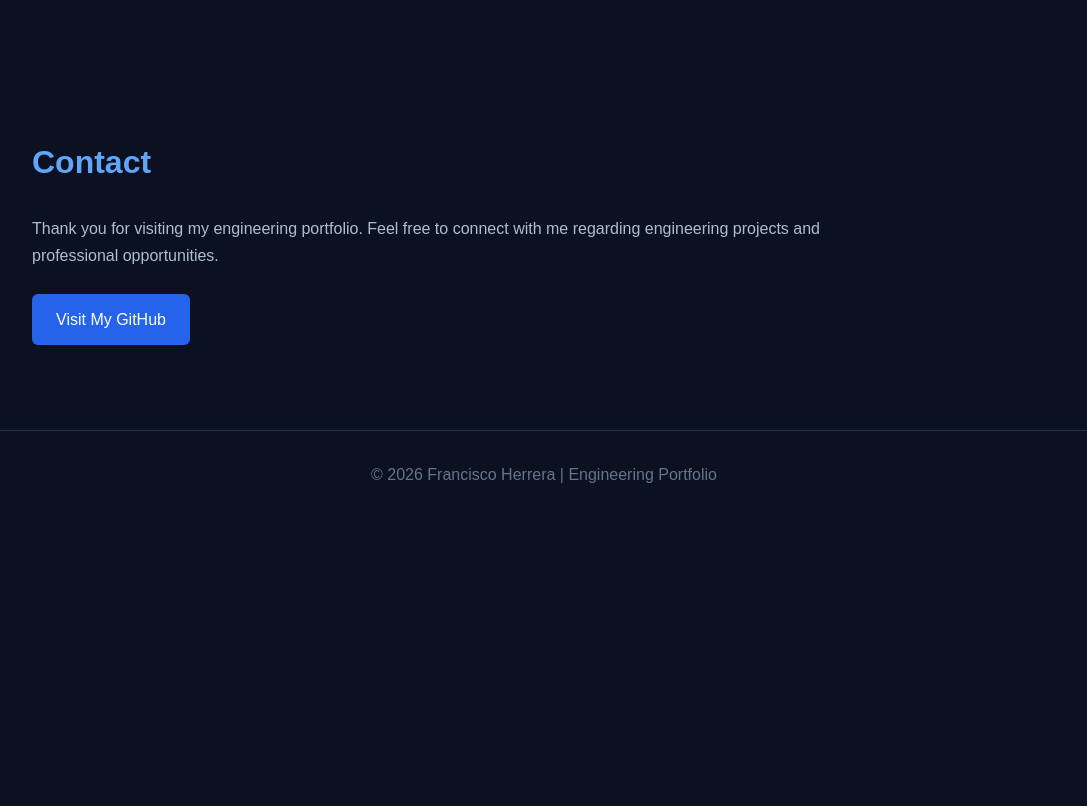
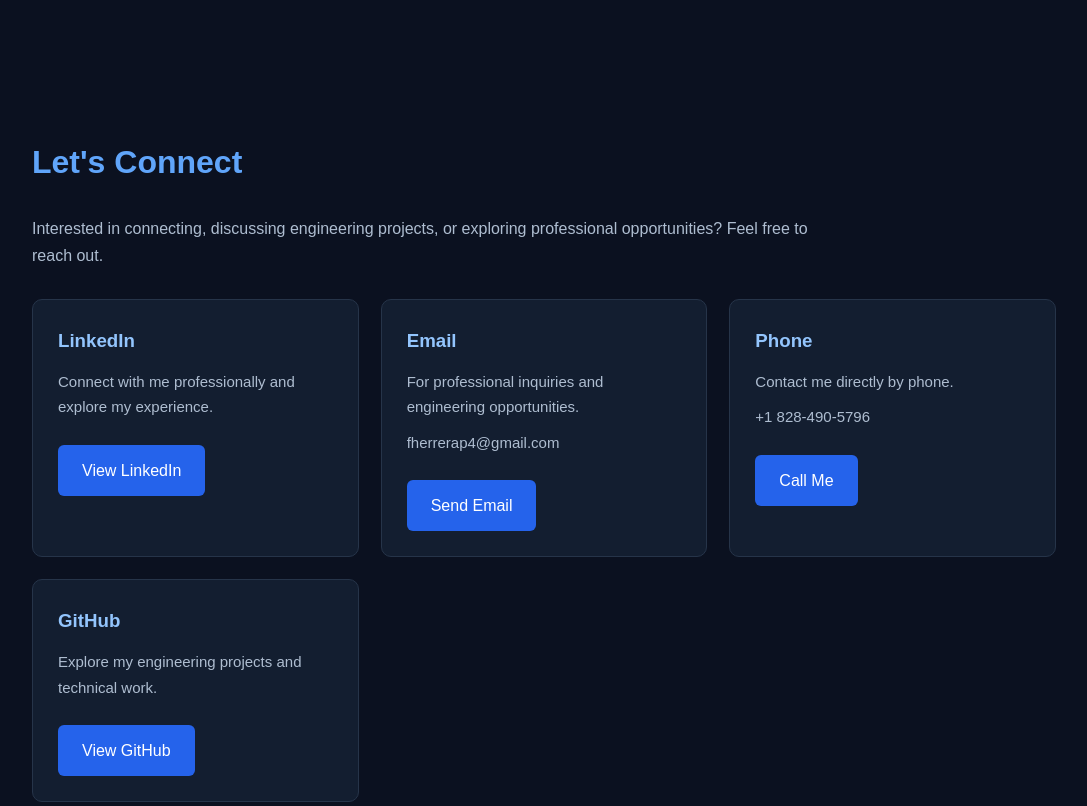
Before and after one commit to franciscoherrera1/franciscoherrera1.github.io, a plain HTML site: page index.html in a window 1280 px wide. Shown: the part 1800-2606 px from the top of the page, without its empty margins (96-1183 px from the left). Before the commit the page ends 2318 px from the top, so only its background shows below. Drawn offline with Linux system fonts and the light colour scheme.

Commit message:
updated contact info

```diff
--- a/index.html
+++ b/index.html
@@ -259,20 +259,77 @@ footer {
     </div>
 </section>
 
+
 <section id="contact">
-    <h2>Contact</h2>
+    <h2>Let's Connect</h2>
 
     <p>
-        Thank you for visiting my engineering portfolio.
-        Feel free to connect with me regarding engineering
-        projects and professional opportunities.
+        Interested in connecting, discussing engineering projects,
+        or exploring professional opportunities?
+        Feel free to reach out.
     </p>
 
-    <a href="https://github.com/franciscoherrera1"
-       class="button" target="_blank">
-       Visit My GitHub
-    </a>
+    <div class="grid" style="margin-top:30px;">
+
+        <!-- LinkedIn -->
+        <div class="card">
+            <h3>LinkedIn</h3>
+            <p>Connect with me professionally and explore my experience.</p>
+
+            <a class="button"
+               href="https://www.linkedin.com/in/fherrerapalomo10"
+               target="_blank"
+               rel="noopener noreferrer">
+                View LinkedIn
+            </a>
+        </div>
+
+        <!-- Email -->
+        <div class="card">
+            <h3>Email</h3>
+            <p>For professional inquiries and engineering opportunities.</p>
+
+            <p style="margin-top:10px;">
+                fherrerap4@gmail.com
+            </p>
+
+            <a class="button"
+               href="mailto:fherrerap4@gmail.com">
+                Send Email
+            </a>
+        </div>
+
+        <!-- Phone -->
+        <div class="card">
+            <h3>Phone</h3>
+            <p>Contact me directly by phone.</p>
+
+            <p style="margin-top:10px;">
+                +1 828-490-5796
+            </p>
+
+            <a class="button"
+               href="tel:+18284905796">
+                Call Me
+            </a>
+        </div>
+
+        <!-- GitHub -->
+        <div class="card">
+            <h3>GitHub</h3>
+            <p>Explore my engineering projects and technical work.</p>
+
+            <a class="button"
+               href="https://github.com/franciscoherrera1"
+               target="_blank"
+               rel="noopener noreferrer">
+                View GitHub
+            </a>
+        </div>
+
+    </div>
 </section>
+
 
 <footer>
     © 2026 Francisco Herrera | Engineering Portfolio
```
